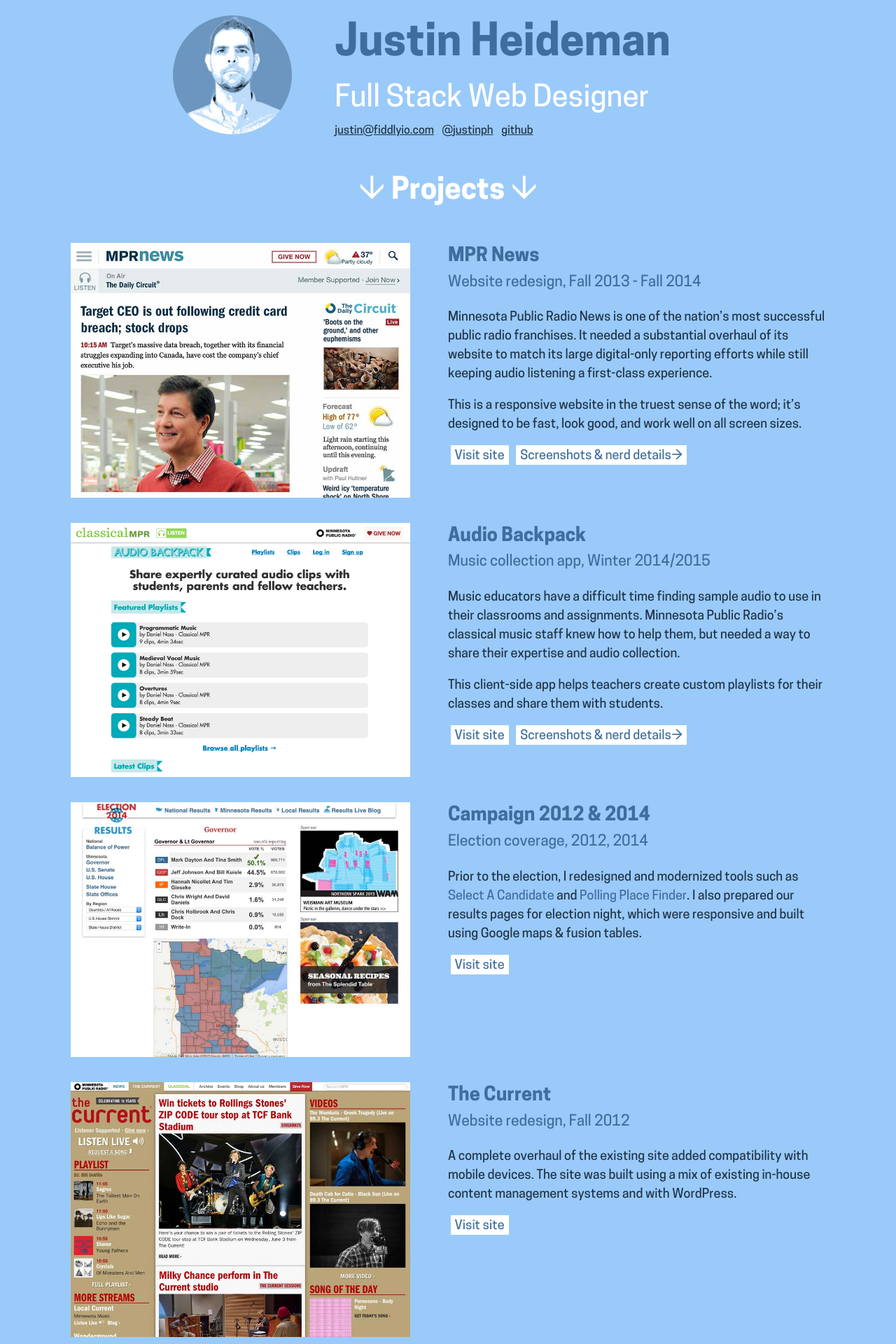
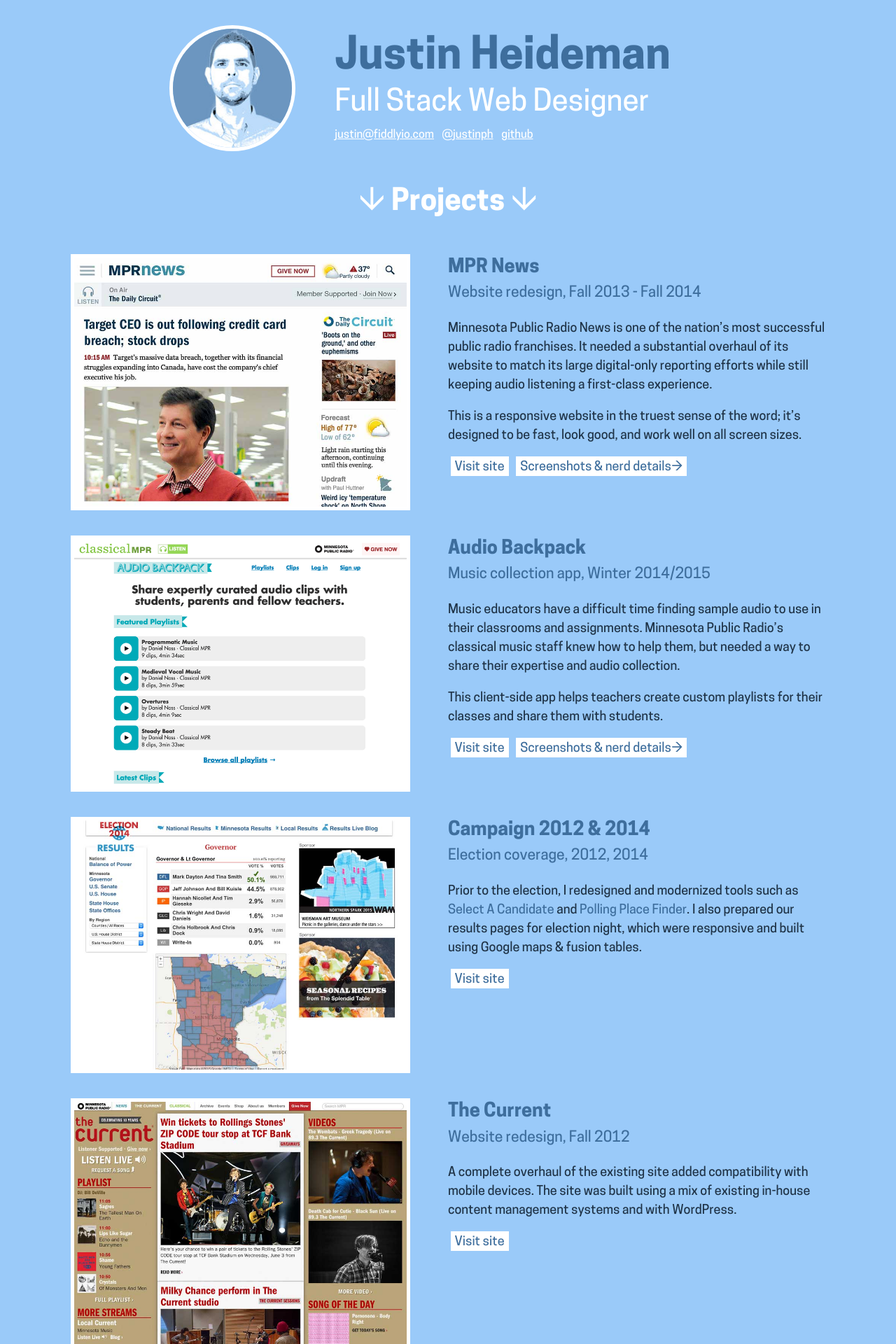
Before and after one commit to justinph/justinph.github.io, a Jekyll site: the page built from index.html, in a window 1280 px wide. Shown: the top 1920 px of the page at 70% size. Built offline with Jekyll 4.4.1, drawn with Linux system fonts in a browser that asks for light colours.

Commit message:
layout tweaks

```diff
--- a/_sass/_layout.scss
+++ b/_sass/_layout.scss
@@ -2,16 +2,19 @@
 header{
     a{
         text-decoration: none;
-        h1, h2{
-
+        h1{
+            margin: .3em 0 -.2em;
+        }
+        img{
+            border-color: #fff;
         }
         &:hover{
             h1{
                 color: $super-dark;
             }
-            img{
-                border-color: #fff;
-            }
+            // img{
+            //     border-color: #fff;
+            // }
         }
     }
     img{
@@ -32,7 +35,7 @@
         img{
             float: right;
             margin: 0 15% 0 0;
-            border: 5px solid $background-color;
+            border: 5px solid #fff; //$background-color;
             transition: border-color .15s ease-in-out
         }
     }
@@ -62,12 +65,12 @@
         text-decoration: underline;
     }
     a{
-        color: $super-dark;
+        color: #fff;
         padding-right: .5em;
         text-decoration: none;
         font-size: .7rem;
         &:hover{
-            color: #fff;
+            color: $super-dark;
         }
     }
 }
@@ -89,9 +92,15 @@
 .project-list{
     li{
         margin-bottom: 2em;
+        img{
+            border: 5px solid #fff;
+        }
     }
     a{
         text-decoration: none;
+        &:hover{
+            h2, h3{ color: $super-dark; }
+        }
         h2 {
             margin: 0;
             padding: 0;
```
